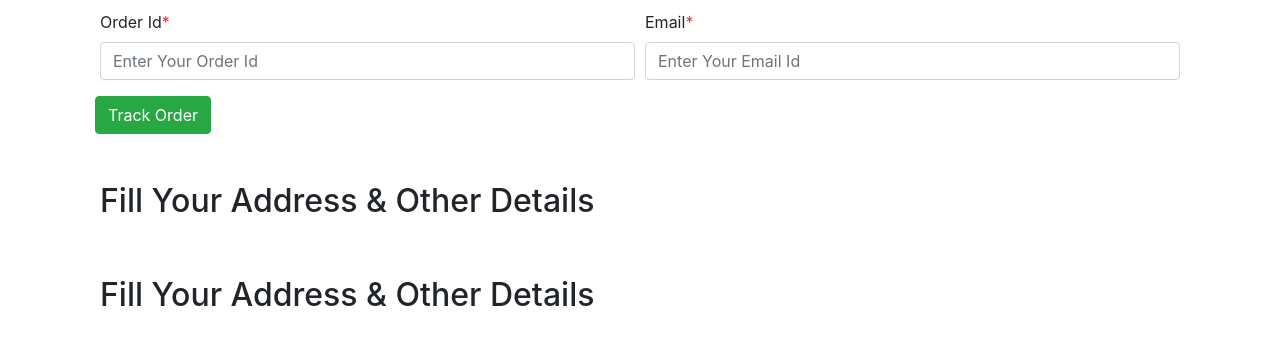
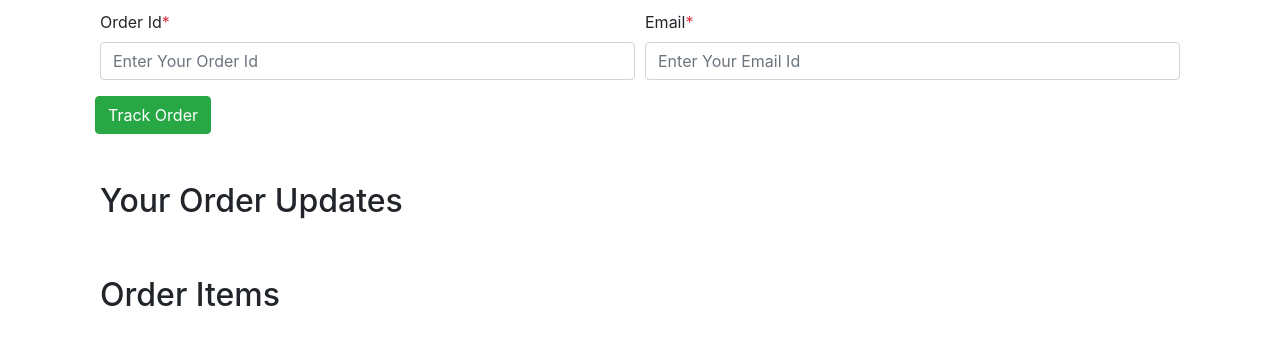
Before and after one commit to trishantjain/jango_project, a Django app: page /shop/tracker/ in a window 1280 px wide. Shown: the part 179-524 px from the top of the page. Run offline with Django 4.2, Linux system fonts and the light colour scheme; some libraries are stand-ins or nearby versions.

Commit message:
fixing bug of traker function

```diff
--- a/ShopWithUs/shop/templates/shop/tracker.html
+++ b/ShopWithUs/shop/templates/shop/tracker.html
@@ -24,14 +24,14 @@
     </div>
 
     <div class="col my-5">
-        <h2>Fill Your Address & Other Details</h2>
+        <h2>Your Order Updates</h2>
         <div>
             <ul class="list-group" id="items">
             </ul>
         </div>
     </div>
     <div class="col my-5">
-        <h2>Fill Your Address & Other Details</h2>
+        <h2>Order Items</h2>
         <div>
             <ul class="list-group" id="order_items">
             </ul>
@@ -61,13 +61,13 @@
         })
 
             .done(function (data) {
-
+                $("#order_items").empty();
+                $("#items").empty();
                 data = JSON.parse(data);
 
-                // Fetching OrderUpdates details from coming response
-                updates = data[0];
-
-                if (updates.length > 0 & updates != {}) {
+                if (data['status'] == 'success') {
+                    // Fetching OrderUpdates details from coming response
+                    updates = data['updates'];
 
                     for (var i = 0; i < updates.length; i++) {
                         let text = updates[i]['text'];
@@ -78,28 +78,29 @@
                         <span class="badge badge-primary badge-pill">${time}</span>
                         </li>`;
                         $("#items").append(myStr);
+
                     }
                 }
                 else {
                     myStr = `<li class="list-group-item d-flex justify-content-between align-items-center">
-                        Sorry
+                        No Order with this Order Id.
                         </li>`;
                     $("#items").append(myStr);
                 }
 
-                //Fetching Order Details from coming response & parsing data to json as it is coming as string
-                cart = JSON.parse(data[1]);
+
+                //Fetching Order Details from coming response & parsing data to json as it is coming as string.
+                cart = JSON.parse(data['itemjson']);
                 for (var item in cart) {
                     let name = cart[item][1];
                     let qty = cart[item][0];
 
                     myStr = `<li class="list-group-item d-flex justify-content-between align-items-center">
-                ${name}
-                <span class="badge badge-primary badge-pill">${qty}</span>
-                </li>`;
+                                ${name}
+                                <span class="badge badge-primary badge-pill">${qty}</span>
+                                </li>`;
                     $("#order_items").append(myStr);
                 }
-
             });
 
         // Prevent to reload page while submitting form.
--- a/ShopWithUs/shop/views.py
+++ b/ShopWithUs/shop/views.py
@@ -27,19 +27,19 @@ def matchProd(query, item):
 
 
 def search(request):
-        query = request.GET.get('search')
-        allProds = []
-        catprods = Product.objects.values('category', 'id')
-        cats = {item['category'] for item in catprods}
-        for cat in cats:
-            prodTemp = Product.objects.filter(category=cat)
-            prod = [item for item in prodTemp if matchProd(query, item)]
-            n = len(prod)
-            nSlides = n // 4 + ceil((n / 4) - (n // 4))
-            if len(prod)  != 0:
-                allProds.append([prod, range(1, nSlides), nSlides])
-        params = {'allProds': allProds}
-        return render(request, 'shop/search.html', params)
+    query = request.GET.get('search')
+    allProds = []
+    catprods = Product.objects.values('category', 'id')
+    cats = {item['category'] for item in catprods}
+    for cat in cats:
+        prodTemp = Product.objects.filter(category=cat)
+        prod = [item for item in prodTemp if matchProd(query, item)]
+        n = len(prod)
+        nSlides = n // 4 + ceil((n / 4) - (n // 4))
+        if len(prod) != 0:
+            allProds.append([prod, range(1, nSlides), nSlides])
+    params = {'allProds': allProds}
+    return render(request, 'shop/search.html', params)
 
 
 def about(request):
@@ -74,14 +74,14 @@ def tracker(request):
                         {"text": item.update_desc, "time": item.timestamp})
                     # Getting update details from 'OrderUPdate; model and Order Details from 'Order' model
                     response = json.dumps(
-                        [updates, order[0].item_json], default=str)
+                        {"status":"success", "updates":updates, "itemjson": order[0].item_json}, default=str)
                 return HttpResponse(response)
 
             else:
-                return HttpResponse('{}')
+                return HttpResponse('{"status":"No Item with this Order Id"}')
 
         except Exception as e:
-            return HttpResponse('{}')
+            return HttpResponse('{"status":"error"}')
 
     return render(request, "shop/tracker.html")
 
```
Also changed, not shown: ShopWithUs/db.sqlite3.
